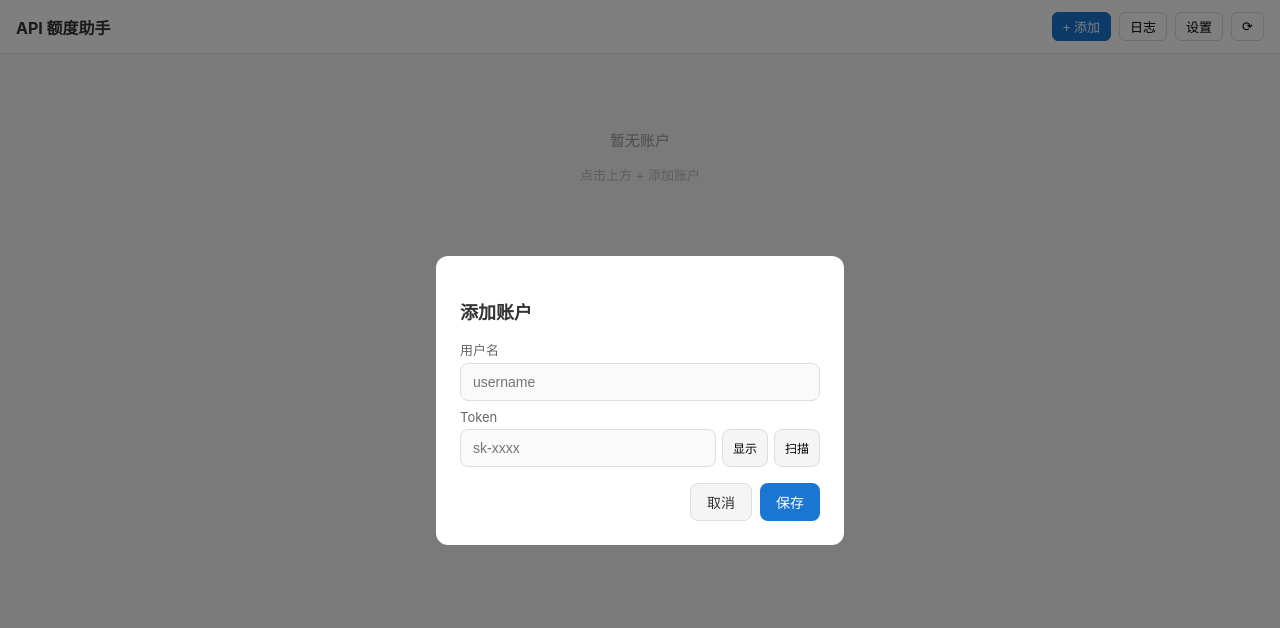
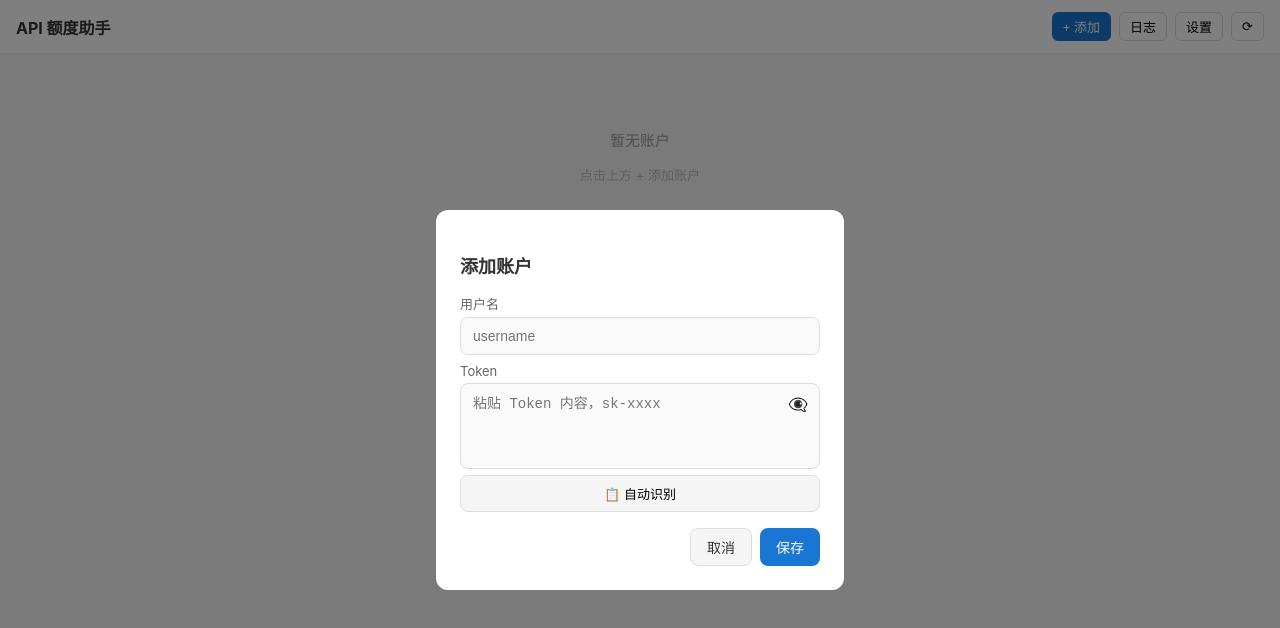
Before and after one commit to raopan2021/api_quota_helper, a React (Vite) app in the folder web-react/: page / in a window 1280 px wide. Both pictures are taken after a click on the button "+ 添加". Shown: the top 628 px of the page. Built offline with nearby package versions, Linux system fonts and the light colour scheme.

Commit message:
feat(web): 优化添加账户表单 UI
- Token 输入框改为 textarea，支持多行粘贴
- 添加眼睛图标切换显示/隐藏 Token
- 扫描按钮改为自动识别按钮，读取表单内容而非剪贴板

```diff
--- a/web-react/src/App.jsx
+++ b/web-react/src/App.jsx
@@ -53,16 +53,15 @@ function AppContent() {
     refreshAll();
   }
 
-  // 扫描剪贴板并自动识别
-  async function scanClipboard() {
-    try {
-      const text = await navigator.clipboard.readText();
+  // 自动识别：从表单 Token 字段解析账户信息
+  function handleAutoRecognize() {
+    const text = form.token.trim();
+    if (!text) { setRecognizeResult({ ok: false, message: '请先粘贴内容' }); setTimeout(() => setRecognizeResult(null), 3000); return; }
     const result = parseAccountFromClipboard(text);
     if (result) {
       setForm(f => ({ ...f, username: result.username, token: result.token }));
       setRecognizeResult({ ok: true, message: `识别成功：${result.username}` });
     } else {
-        // 尝试只匹配token
       const m = text.match(/(sk-[\w-]+)/);
       if (m) {
         setForm(f => ({ ...f, token: m[1] }));
@@ -71,10 +70,6 @@ function AppContent() {
         setRecognizeResult({ ok: false, message: '无法识别，请手动输入' });
       }
     }
-    } catch (e) {
-      setRecognizeResult({ ok: false, message: '读取剪贴板失败' });
-    }
-    // 3秒后清除识别结果
     setTimeout(() => setRecognizeResult(null), 3000);
   }
 
@@ -154,11 +149,31 @@ function AppContent() {
             <label style={{ ...styles.label, color: settings.darkMode ? '#aaa' : '#666' }}>用户名</label>
             <input style={{ ...styles.input, background: settings.darkMode ? '#333' : '#fafafa', borderColor: settings.darkMode ? '#444' : '#ddd', color: settings.darkMode ? '#e0e0e0' : '#333' }} value={form.username} onChange={e => setForm(f => ({ ...f, username: e.target.value }))} placeholder="username" />
             <label style={{ ...styles.label, color: settings.darkMode ? '#aaa' : '#666' }}>Token</label>
-            <div style={{ display: 'flex', gap: '6px' }}>
-              <input style={{ ...styles.input, flex: 1, background: settings.darkMode ? '#333' : '#fafafa', borderColor: settings.darkMode ? '#444' : '#ddd', color: settings.darkMode ? '#e0e0e0' : '#333' }} type={showToken ? 'text' : 'password'} value={form.token} onChange={e => setForm(f => ({ ...f, token: e.target.value }))} placeholder="sk-xxxx" />
-              <button style={styles.smallBtn} onClick={() => setShowToken(!showToken)}>{showToken ? '隐藏' : '显示'}</button>
-              <button style={styles.smallBtn} onClick={scanClipboard}>扫描</button>
+            <div style={{ position: 'relative' }}>
+              <div
+                style={{ ...styles.tokenDisplay, background: settings.darkMode ? '#333' : '#fafafa', borderColor: settings.darkMode ? '#444' : '#ddd', color: settings.darkMode ? '#e0e0e0' : '#333', minHeight: '72px', cursor: 'text' }}
+                onClick={() => document.getElementById('tokenInput')?.focus()}
+              >
+                <textarea
+                  id="tokenInput"
+                  style={{ width: '100%', height: '100%', minHeight: '60px', background: 'transparent', border: 'none', outline: 'none', resize: 'none', fontSize: '14px', fontFamily: 'monospace', color: 'inherit', lineHeight: '1.5', padding: '0' }}
+                  value={showToken ? form.token : (form.token ? '•'.repeat(Math.min(form.token.length, 40)) : '')}
+                  onChange={e => setForm(f => ({ ...f, token: e.target.value }))}
+                  placeholder="粘贴 Token 内容，sk-xxxx"
+                  onFocus={e => e.target.setSelectionRange(e.target.value.length, e.target.value.length)}
+                />
               </div>
+              <button
+                style={{ position: 'absolute', right: '8px', top: '8px', background: 'none', border: 'none', cursor: 'pointer', fontSize: '16px', padding: '4px' }}
+                onClick={() => setShowToken(!showToken)}
+                title={showToken ? '隐藏Token' : '显示Token'}
+              >
+                {showToken ? '👁' : '👁‍🗨'}
+              </button>
+            </div>
+            <button style={{ ...styles.smallBtn, marginTop: '6px', width: '100%' }} onClick={handleAutoRecognize}>
+              📋 自动识别
+            </button>
             {recognizeResult && (
               <div style={{ ...styles.recognizeResult, background: recognizeResult.ok ? '#E8F5E9' : '#FFEBEE', color: recognizeResult.ok ? '#2E7D32' : '#C62828' }}>
                 {recognizeResult.message}
@@ -201,7 +216,8 @@ const styles = {
   modal: { borderRadius: '12px', padding: '24px', width: '100%', maxWidth: '360px' },
   label: { display: 'block', fontSize: '13px', margin: '8px 0 4px' },
   input: { width: '100%', padding: '10px 12px', border: '1px solid', borderRadius: '8px', fontSize: '14px', boxSizing: 'border-box' },
-  smallBtn: { padding: '0 10px', border: '1px solid #ddd', borderRadius: '8px', background: '#f5f5f5', cursor: 'pointer', fontSize: '12px', whiteSpace: 'nowrap' },
+  tokenDisplay: { padding: '10px 12px', border: '1px solid', borderRadius: '8px', fontSize: '14px', boxSizing: 'border-box', fontFamily: 'monospace' },
+  smallBtn: { padding: '8px 14px', border: '1px solid #ddd', borderRadius: '8px', background: '#f5f5f5', cursor: 'pointer', fontSize: '13px', whiteSpace: 'nowrap' },
   cancelBtn: { padding: '8px 16px', borderRadius: '8px', cursor: 'pointer', border: '1px solid #ddd', background: '#f5f5f5', fontSize: '14px' },
   recognizeResult: { fontSize: '12px', padding: '6px 10px', borderRadius: '6px', marginTop: '8px' },
   layerMask: { position: 'fixed', inset: 0, background: 'rgba(0,0,0,0.3)', zIndex: 200 },
```
Also changed, not shown: 1 other file (tests, documents, lock files or other folders). Lines whose indentation alone changed are shown as unchanged.
